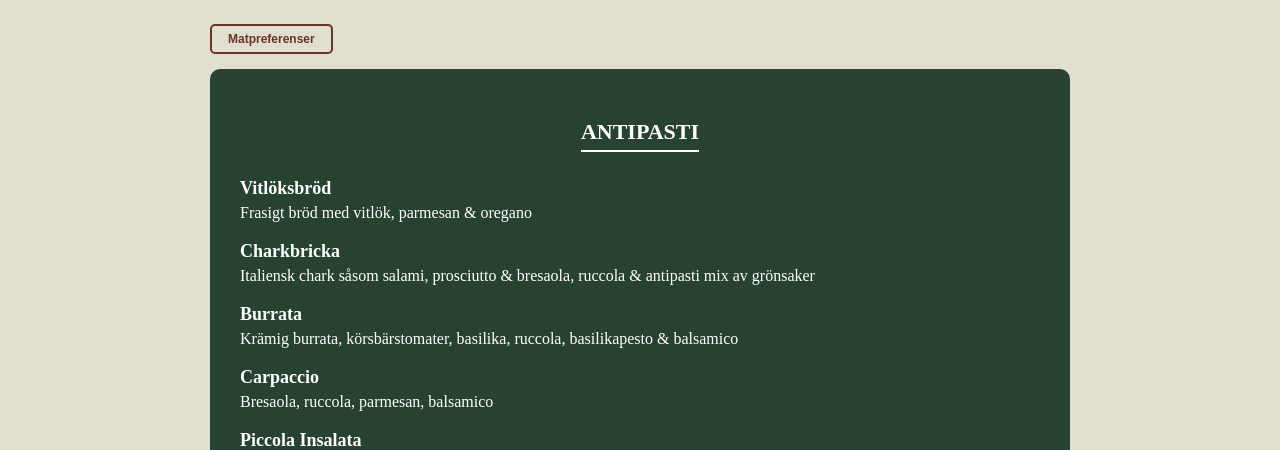
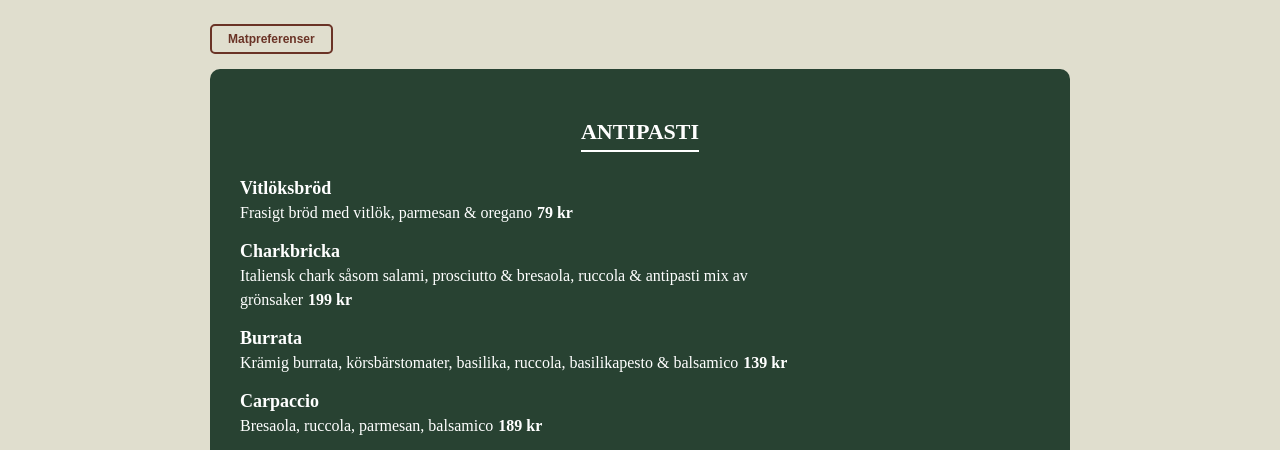
Before and after one commit to Shrek3D/delissimo-website-labb3, a plain HTML site: page menu.html in a window 1280 px wide. Shown: the part 318-768 px from the top of the page. Drawn offline with nearby package versions, Linux system fonts and the light colour scheme.

Commit message:
Lab3 - final

```diff
--- a/scripts/script.js
+++ b/scripts/script.js
@@ -306,151 +306,151 @@ function updateText(lang) {
       "menu-item-vitloksbrod-name": "Garlic Bread",
       "menu-item-vitloksbrod-desc":
         "Crispy bread with garlic, parmesan & oregano",
-      "menu-item-vitloksbrod-price": "79 kr",
+      "menu-item-vitloksbrod-price": "79 SEK",
 
       "menu-item-charkbricka-name": "Charcuterie Board",
       "menu-item-charkbricka-desc":
         "Italian cold cuts such as salami, prosciutto & bresaola, arugula & mixed antipasti vegetables",
-      "menu-item-charkbricka-price": "199 kr",
+      "menu-item-charkbricka-price": "199 SEK",
 
       "menu-item-burrata-name": "Burrata",
       "menu-item-burrata-desc":
         "Creamy burrata, cherry tomatoes, basil, arugula, basil pesto & balsamic vinegar",
-      "menu-item-burrata-price": "139 kr",
+      "menu-item-burrata-price": "139 SEK",
 
       "menu-item-carpaccio-name": "Carpaccio",
       "menu-item-carpaccio-desc":
         "Bresaola, arugula, parmesan, balsamic vinegar",
-      "menu-item-carpaccio-price": "189 kr",
+      "menu-item-carpaccio-price": "189 SEK",
 
       "menu-item-piccola-insalata-name": "Piccola Insalata",
       "menu-item-piccola-insalata-desc":
         "Small side salad with lettuce, tomato, cucumber, feta, onion & arugula",
-      "menu-item-piccola-insalata-price": "89 kr",
+      "menu-item-piccola-insalata-price": "89 SEK",
 
       // Menu - INSALATA
       "menu-item-caesar-name": "Caesar",
       "menu-item-caesar-desc":
         "Chicken fillet & smoked bacon from the oven with romaine lettuce, homemade croutons, cucumber, tomato, parmesan & arugula",
-      "menu-item-caesar-price": "149 kr",
+      "menu-item-caesar-price": "149 SEK",
 
       "menu-item-sole-name": "Sole",
       "menu-item-sole-desc":
         "Grilled Italian vegetable mix (bell pepper, tomatoes, eggplant, artichoke & zucchini), fresh tomato, cucumber & olives",
-      "menu-item-sole-price": "145 kr",
+      "menu-item-sole-price": "145 SEK",
 
       "menu-item-pollo-name": "Pollo",
       "menu-item-pollo-desc":
         "Chicken fillet, cucumber, tomato, red onion, corn, feta & pesto pasta",
-      "menu-item-pollo-price": "145 kr",
+      "menu-item-pollo-price": "145 SEK",
 
       "menu-item-carne-name": "Carne",
       "menu-item-carne-desc":
         "Prosciutto, Salami Milano & Bresaola, cucumber, cherry tomatoes, parmesan, olives, arugula",
-      "menu-item-carne-price": "169 kr",
+      "menu-item-carne-price": "169 SEK",
 
       // Menu - PIZZA
       "menu-item-margherita-name": "Margherita",
       "menu-item-margherita-desc":
         "A classic enhanced with our homemade basil pesto",
-      "menu-item-margherita-price": "135 kr",
+      "menu-item-margherita-price": "135 SEK",
 
       "menu-item-capri-name": "Capri",
       "menu-item-capri-desc": "Prosciutto, olives & artichokes",
-      "menu-item-capri-price": "159 kr",
+      "menu-item-capri-price": "159 SEK",
 
       "menu-item-salami-name": "Salami",
       "menu-item-salami-desc":
         "Salami Milano, bell pepper & homemade sundried tomato pesto",
-      "menu-item-salami-price": "159 kr",
+      "menu-item-salami-price": "159 SEK",
 
       "menu-item-formaggio-name": "Formaggio",
       "menu-item-formaggio-desc":
         "Mozzarella, parmesan, gorgonzola & feta. For the cheese lovers!",
-      "menu-item-formaggio-price": "155 kr",
+      "menu-item-formaggio-price": "155 SEK",
 
       "menu-item-bresaola-name": "Bresaola",
       "menu-item-bresaola-desc":
         "Air-dried Bresaola from Black Angus beef, mushrooms, truffle oil & parmesan",
-      "menu-item-bresaola-price": "165 kr",
+      "menu-item-bresaola-price": "165 SEK",
 
       "menu-item-vegetale-name": "Vegetale",
       "menu-item-vegetale-desc":
         "Grilled Italian vegetables (zucchini, eggplant, artichoke, bell pepper & sundried tomatoes) topped with basil pesto",
-      "menu-item-vegetale-price": "155 kr",
+      "menu-item-vegetale-price": "155 SEK",
 
       "menu-item-di-mare-name": "Di Mare",
       "menu-item-di-mare-desc": "Shrimp, tuna, crayfish tails & fish roe sauce",
-      "menu-item-di-mare-price": "159 kr",
+      "menu-item-di-mare-price": "159 SEK",
 
       "menu-item-simone-name": "Simone",
       "menu-item-simone-desc": "Hickory-smoked bacon, red onion & fresh garlic",
-      "menu-item-simone-price": "159 kr",
+      "menu-item-simone-price": "159 SEK",
 
       // Menu - PASTA
       "menu-item-arrabiata-name": "Arrabiata",
       "menu-item-arrabiata-desc":
         "Cherry tomatoes, tomato sauce, red onion, chili, parsley & garlic",
-      "menu-item-arrabiata-price": "129 kr",
+      "menu-item-arrabiata-price": "129 SEK",
 
       "menu-item-funghi-name": "Funghi",
       "menu-item-funghi-desc":
         "Mushrooms, portobello, basil, garlic, mushroom pesto & cream",
-      "menu-item-funghi-price": "149 kr",
+      "menu-item-funghi-price": "149 SEK",
 
       "menu-item-carbonara-name": "Carbonara",
       "menu-item-carbonara-desc":
         "Bacon, cream, egg yolk, black pepper, garlic & parmesan",
-      "menu-item-carbonara-price": "159 kr",
+      "menu-item-carbonara-price": "159 SEK",
 
       "menu-item-alfredo-name": "Alfredo",
       "menu-item-alfredo-desc":
         "Chicken fillet, cream, parsley, garlic & parmesan",
-      "menu-item-alfredo-price": "165 kr",
+      "menu-item-alfredo-price": "165 SEK",
 
       "menu-item-rosso-name": "Rosso",
       "menu-item-rosso-desc":
         "Salami Milano, sundried tomato pesto, cream & tomato sauce, parsley & red onion",
-      "menu-item-rosso-price": "159 kr",
+      "menu-item-rosso-price": "159 SEK",
 
       "menu-item-verde-name": "Verde",
       "menu-item-verde-desc":
         "Chicken fillet, basil pesto, cream, cherry tomatoes & parmesan",
-      "menu-item-verde-price": "165 kr",
+      "menu-item-verde-price": "165 SEK",
 
       "menu-item-bianco-name": "Bianco",
       "menu-item-bianco-desc":
         "Beef tenderloin, mushroom pesto, cream, red onion, mushrooms & truffle oil",
-      "menu-item-bianco-price": "179 kr",
+      "menu-item-bianco-price": "179 SEK",
 
       "menu-item-scampi-name": "Scampi",
       "menu-item-scampi-desc":
         "Scampi, red onion, parsley, garlic, red pesto, tomato sauce, cream & chili",
-      "menu-item-scampi-price": "179 kr",
+      "menu-item-scampi-price": "179 SEK",
 
       "menu-item-lasagne-name": "Lasagna",
       "menu-item-lasagne-desc":
         "Bolognese with ground beef, served with arugula, parmesan, cherry tomatoes & balsamic vinegar",
-      "menu-item-lasagne-price": "149 kr",
+      "menu-item-lasagne-price": "149 SEK",
 
       // Menu - DOLCHI
       "menu-item-cannoli-name": "Cannoli",
       "menu-item-cannoli-desc":
         "Sicilian handmade specialty, crispy croquant tube filled with nut cream",
-      "menu-item-cannoli-price": "95 kr",
+      "menu-item-cannoli-price": "95 SEK",
 
       "menu-item-tiramisu-name": "Tiramisu",
       "menu-item-tiramisu-desc": "Homemade Italian classic",
-      "menu-item-tiramisu-price": "85 kr",
+      "menu-item-tiramisu-price": "85 SEK",
 
       "menu-item-nutellapizza-name": "Nutella Pizza",
       "menu-item-nutellapizza-desc":
         "Crispy and dangerously delicious, decorated with assorted sweets",
-      "menu-item-nutellapizza-price": "119 kr",
+      "menu-item-nutellapizza-price": "119 SEK",
 
       "menu-item-affogato-name": "Affogato",
       "menu-item-affogato-desc": "Espresso & vanilla ice cream",
-      "menu-item-affogato-price": "75 kr",
+      "menu-item-affogato-price": "75 SEK",
 
       // Menu - Extra text top and bottom
       "menu-INSALATA-top-text":
@@ -504,29 +504,13 @@ function updateText(lang) {
     },
   };
 
-  // updatera text på alla element som en ID som matchar något i översättningslistan ovan (translations)
+  // updatera text på alla element som har en ID som matchar något i översättningslistan ovan (translations)
   Object.keys(translations[lang]).forEach((id) => {
     let element = document.getElementById(id);
     if (element) {
-      element.textContent = translations[lang][id];
-    }
-  });
-
-  // hantera översättning för definition list med menu-items separat
-  document.querySelectorAll(".menu-item").forEach((menuItem) => {
-    let nameElement = menuItem.querySelector("dt");
-    let descElement = menuItem.querySelector("dd");
-
-    if (nameElement && descElement) {
-      let idName = nameElement.id;
-      let idDesc = descElement.id;
-
-      if (translations[lang][idName]) {
-        nameElement.textContent = translations[lang][idName];
-      }
-      if (translations[lang][idDesc]) {
-        descElement.textContent = translations[lang][idDesc];
-      }
+      let priceSpan = element.querySelector(".price"); // notera priset
+      element.innerHTML = translations[lang][id]; // uppdatera texten (extratexten <span> förloras)
+      if (priceSpan) element.appendChild(priceSpan); // lägg tillbaka priset <span>
     }
   });
 }
@@ -547,7 +531,7 @@ if (helloButton) {
 // använd mousedown() och mouseup() för att visa att tryck på ett alternativ
 // i navigationsmenyn har registrerats
 document.querySelectorAll("nav ul li a").forEach((link) => {
-  // shifta till mörkröd bakgrund och vit text under 0.2 sekunder när
+  // shifta till mörkröd bakgrund och vit text under 0.05 sekunder när
   // man trycker på ett av alternativen
   link.addEventListener("mousedown", function () {
     this.style.backgroundColor = "#6a3326";
@@ -556,10 +540,8 @@ document.querySelectorAll("nav ul li a").forEach((link) => {
 
   // byt tillbaka till dom ursprungliga färgerna när man slutar trycka
   link.addEventListener("mouseup", function () {
-    setTimeout(() => {
     this.style.backgroundColor = "";
     this.style.color = "";
-    }, 150); // Flash effect duration
   });
 });
 // SLUT - Task 3 - JavaScript into your HTML -------------------------------------------------------------------------------------
@@ -588,61 +570,80 @@ document.addEventListener("DOMContentLoaded", function () {
     if (formId === "booking-form") {
       // trim för blanksteg
       let name = document.getElementById("booking-name")?.value.trim();
+      let phone = document.getElementById("booking-phone")?.value.trim();
+      let email = document.getElementById("booking-email")?.value.trim();
+
       // error om inget namn angivs
-      if (name === "") showError("name", "Vänligen ange ditt namn.");
+      if (name === "" && savedLanguage == "sv")
+        showError("name", "Vänligen ange ditt namn.");
+      if (name === "" && savedLanguage == "en")
+        showError("name", "Please provide your name.");
 
-      // trim för blanksteg
-      let email = document.getElementById("booking-email")?.value.trim();
-      if (!email.includes("@"))
       // error om inget @
+      if (!email.includes("@") && savedLanguage == "sv")
         showError("email", "Vänligen ange en giltig e-postadress.");
+      if (!email.includes("@") && savedLanguage == "en")
+        showError("email", "Please provide a viable  email.");
 
-      // trim för blanksteg
-      let phone = document.getElementById("booking-phone")?.value.trim();
-      if (!/^[0-9+\s-]{8,15}$/.test(phone))
       // error om ogiltigt nummer
+      if (!/^[0-9+\s-]{8,15}$/.test(phone)) {
+        if (savedLanguage == "sv")
           showError("phone", "Vänligen ange ett giltigt telefonnummer.");
+        if (savedLanguage == "en")
+          showError("phone", "Please provide a viable phone number.");
+      }
     }
 
     // job formulär, validera varje fält
     if (formId === "job-form") {
       // trim för blanksteg
       let name = document.getElementById("job-name")?.value.trim();
+      let email = document.getElementById("job-email")?.value.trim();
+      let phone = document.getElementById("job-phone")?.value.trim();
+
       // error om inget namn angivs
-      if (name === "") showError("job-name", "Vänligen ange ditt namn.");
+      if (name === "" && savedLanguage == "sv")
+        showError("job-name", "Vänligen ange ditt namn.");
+      if (name === "" && savedLanguage == "en")
+        showError("job-name", "Please provide your name.");
 
-      // trim för blanksteg
-      let email = document.getElementById("job-email")?.value.trim();
-      if (!email.includes("@"))
       // error om inget @
+      if (!email.includes("@") && savedLanguage == "sv")
         showError("job-email", "Vänligen ange en giltig e-postadress.");
+      if (!email.includes("@") && savedLanguage == "en")
+        showError("job-email", "Please provide a viable  email.");
 
-      // trim för blanksteg
-      let phone = document.getElementById("job-phone")?.value.trim();
-      if (!/^[0-9+\s-]{8,15}$/.test(phone))
       // error om ogiltigt nummer
+      if (!/^[0-9+\s-]{8,15}$/.test(phone)) {
+        if (savedLanguage == "sv")
           showError("job-phone", "Vänligen ange ett giltigt telefonnummer.");
+        if (savedLanguage == "en")
+          showError("job-phone", "Please provide a viable phone number.");
+      }
 
+      // error om ingen fil uppladdad
       let file = document.getElementById("job-file")?.files.length;
-      // error om ingen fil uppladdad
-      if (file === 0) showError("job-file", "Du måste ladda upp ett CV.");
+      if (file === 0 && savedLanguage == "sv")
+        showError("job-file", "Vänligen ladda upp ett CV.");
+      if (file === 0 && savedLanguage == "en")
+        showError("job-file", "Please upload a CV.");
 
+      // error om klickbox ej ifylld
       let gdprChecked = document.getElementById("job-gdpr")?.checked;
-      if (!gdprChecked)
-        // error om klickbox ej ifylld
-        showError("job-gdpr", "Du måste godkänna GDPR-villkoren.");
+      if (!gdprChecked && savedLanguage == "sv")
+        showError("job-gdpr", "Vänligen godkänn GDPR-villkoren.");
+      if (!gdprChecked && savedLanguage == "en")
+        showError("job-gdpr", "Please accept the GDPR-conditions.");
     }
 
     // kan ej skicka in formulär om ett steg i valideringen misslyckats
     if (!valid) {
+      // för att stoppa standardformuläret från att skicka
+      // så sidan inte laddas om, nödvändigt pga JavaScript
       event.preventDefault();
       return;
     }
 
-    // om validering lyckas, skicka formuläret via Formspree istället för mailto.
-    // event.preventDefault() för att stoppa standardformuläret från att
-    // skicka så sidan inte laddas om, nödvändigt pga JavaScript
-    event.preventDefault();
     // formuläret som försöktes skickas
     let form = event.target;
     // skapa FormData-objekt för Formspree med alla formulärfält
@@ -709,11 +710,6 @@ document.addEventListener("DOMContentLoaded", function () {
   // START - Task 2 - JavaScript into your HTML & Task 4 - jQuery ----------------------------------------------------------------
   // knapp för att toggla dropdownmenyn
   const preferenceBtn = document.getElementById("menu-preference-btn");
-
-  // dropdownmenyn
-  const dropdown = document.getElementById(
-    "menu-food-preference-dropdown-container"
-  );
 
   // klickrutorna för olika matpreferenser
   const checkboxes = document.querySelectorAll(".preference-checkbox");
--- a/styles/main.css
+++ b/styles/main.css
@@ -90,7 +90,7 @@ nav ul li a {
   display: block; /* Hela knappen går att trycka på, inga bara texten för alternativen */
   font-size: 14px; /* Slightly smaller text */
   text-align: center;
-  transition: background-color 0.3s ease; /* Mjukare färgändring när man tycker på knappen på mobil, samma sak fast när man håller musen över alternativet på datorn  */
+  transition: background-color 0.05s linear; /* för Task 3 */
 }
 
 /* effect när man håller musen över alternativen i navigationsmenyn, syns även när man klickar på mobil */
```
Also changed, not shown: extras.html (+0 -1 lines). Lines whose indentation alone changed are shown as unchanged.
